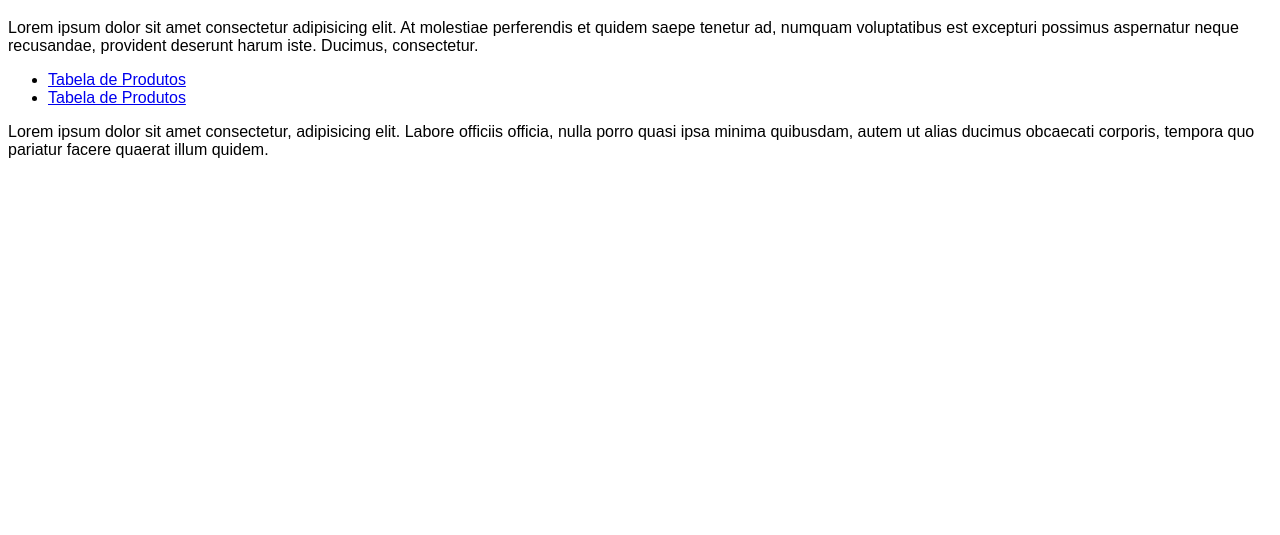
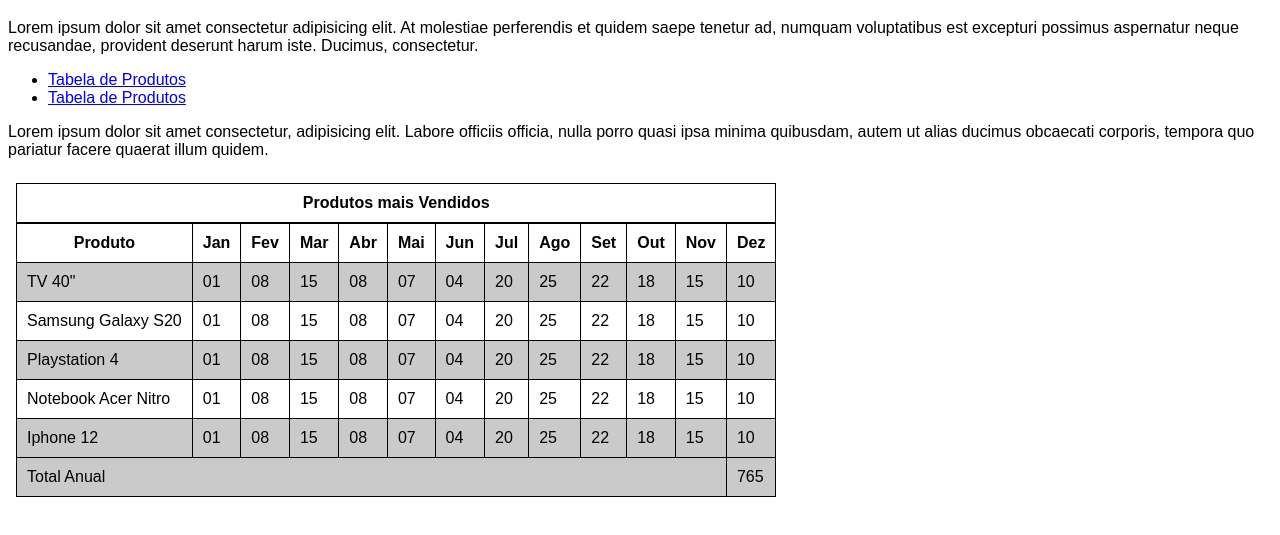
Before and after one commit to Lucassti/html-css, a plain HTML site: page Módulo 4/Iframe/Principal.html in a window 1280 px wide. Shown: the part 61-596 px from the top of the page. Drawn offline with Linux system fonts and the light colour scheme.

Commit message:
Correções.

```diff
--- a/Módulo 4/Iframe/Principal.html
+++ b/Módulo 4/Iframe/Principal.html
@@ -24,6 +24,6 @@
     </ul>
     <p>Lorem ipsum dolor sit amet consectetur, adipisicing elit. Labore officiis officia, nulla porro quasi ipsa minima quibusdam, autem ut alias ducimus obcaecati corporis, tempora quo pariatur facere quaerat illum quidem.</p>
 
-    <iframe src="" name="frame"></iframe>
+    <iframe src="Pages/Link1.html" name="frame"></iframe>
 </body>
 </html>
```
